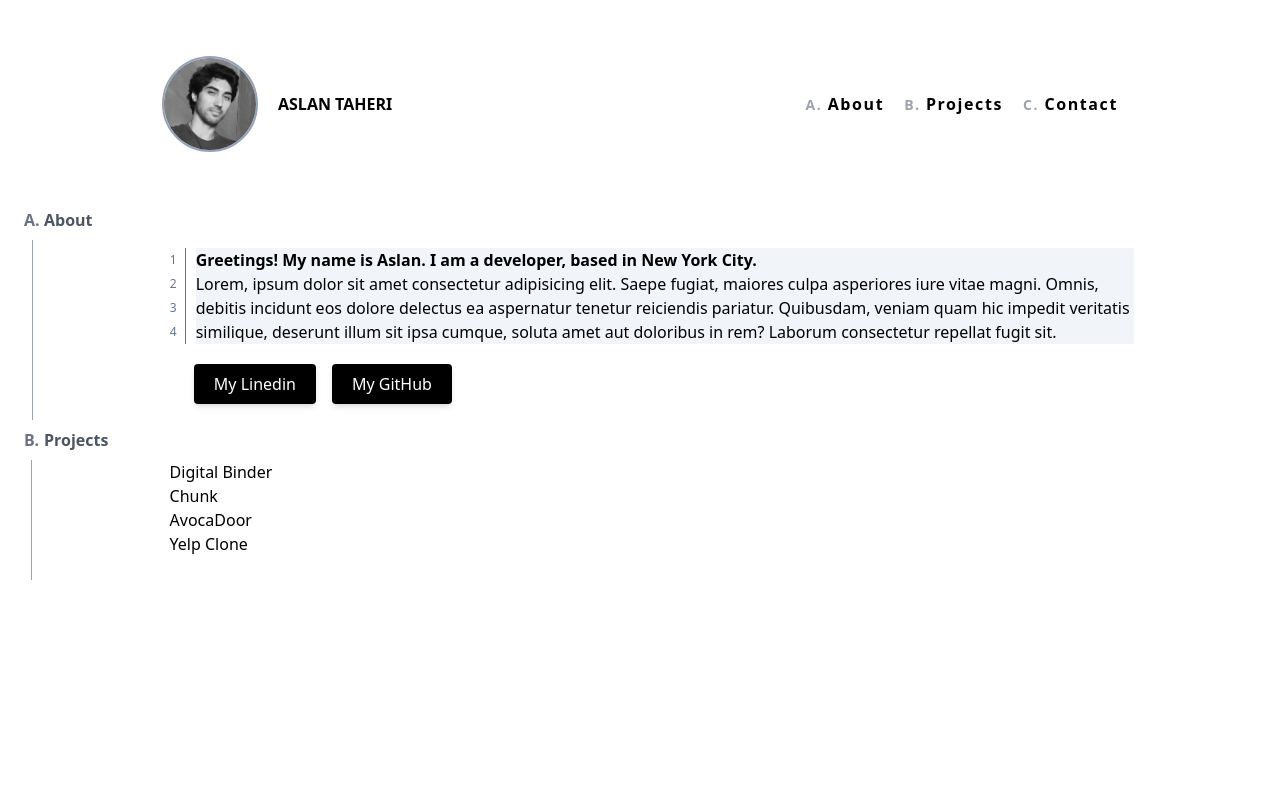
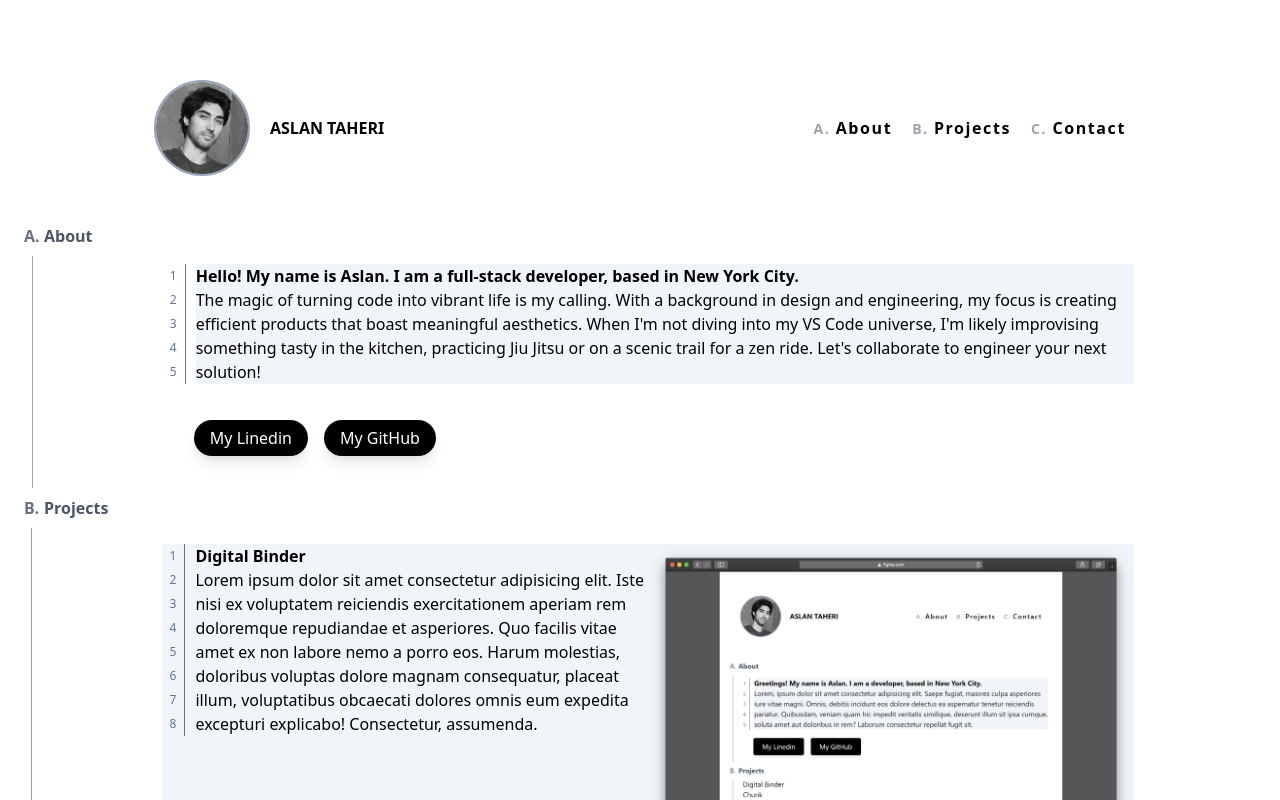
Before and after one commit to AslanTaheri/Portfolio, a React (Vite) app: page / in a window 1280 px wide. Shown: the top 800 px of the page. Built offline with nearby package versions, Linux system fonts and the light colour scheme.

Commit message:
project sections created. css grid setup.

```diff
--- a/src/App.tsx
+++ b/src/App.tsx
@@ -5,13 +5,13 @@ import AlphabeticBlock from "./components/AlphabeticBlock";
 
 const App = () => {
   return (
-    <>
+    <div className="corntainer py-8">
       <NavBar />
       <AlphabeticBlock title={["About", "Projects"]}>
         <Home />
         <Projects />
       </AlphabeticBlock>
-    </>
+    </div>
   );
 };
 
--- a/src/components/Button.tsx
+++ b/src/components/Button.tsx
@@ -1,10 +1,12 @@
 const Button = ({ label, link }) => {
   return (
-    <button
-      href=""
-      className="px-5 py-2 text-sm text-white bg-black rounded shadow-md trasnition duration-300 active:bg-slate-600 md:text-base hover:bg-slate-300 hover:text-black">
+    <a
+      target="_blank"
+      rel="noopener noreferrer"
+      href={link}
+      className="px-4 py-1.5 text-white bg-black rounded-full shadow-lg trasnition duration-300 active:bg-slate-600 md:text-base hover:bg-slate-300 hover:text-black">
       {label}
-    </button>
+    </a>
   );
 };
 
--- a/src/components/Intro.tsx
+++ b/src/components/Intro.tsx
@@ -8,22 +8,25 @@ const Intro = () => {
         <NumberedBlock>
           <div className="bg-slate-100 leading-6">
             <h2 className="font-bold">
-              Greetings! My name is Aslan. I am a developer, based in New York
-              City.
+              Hello! My name is Aslan. I am a full-stack developer, based in New
+              York City.
             </h2>
             <p className="whitespace-pre-wrap">
-              Lorem, ipsum dolor sit amet consectetur adipisicing elit. Saepe
-              fugiat, maiores culpa asperiores iure vitae magni. Omnis, debitis
-              incidunt eos dolore delectus ea aspernatur tenetur reiciendis
-              pariatur. Quibusdam, veniam quam hic impedit veritatis similique,
-              deserunt illum sit ipsa cumque, soluta amet aut doloribus in rem?
-              Laborum consectetur repellat fugit sit.
+              The magic of turning code into vibrant life is my calling. With a
+              background in design and engineering, my focus is creating
+              efficient products that boast meaningful aesthetics. When I'm not
+              diving into my VS Code universe, I'm likely improvising something
+              tasty in the kitchen, practicing Jiu Jitsu or on a scenic trail
+              for a zen ride. Let's collaborate to engineer your next solution!
             </p>
           </div>
         </NumberedBlock>
-        <div className="flex items-center ml-8 w-full space-x-4 lg:justify-start">
-          <Button label={"My Linedin"} link={""} />
-          <Button label={"My GitHub"} link={""} />
+        <div className="flex py-4 ml-8 space-x-4 lg:justify-start">
+          <Button
+            label={"My Linedin"}
+            link={"https://www.linkedin.com/in/aslantaheri/"}
+          />
+          <Button label={"My GitHub"} link={"https://github.com/AslanTaheri"} />
         </div>
       </div>
     </div>
--- a/src/components/NavBar.tsx
+++ b/src/components/NavBar.tsx
@@ -3,7 +3,7 @@ import profileImage from "../assets/images/01.jpg";
 const NavBar = () => {
   return (
     // main navbar container
-    <nav className="container relative mx-auto p-8">
+    <nav className="container mx-auto p-6">
       {/* flex container for the nav items */}
       <div className="flex flex-col items-center justify-between my-6 md:flex-row">
         {/* my logo or name comes here */}
--- /dev/null
+++ b/src/routes/Chunk.tsx
@@ -0,0 +1,17 @@
+import frame01 from "../assets/images/01 - FRAMED.png";
+import NumberedBlock from "../components/NumberedBlock";
+const Chunk = () => {
+  return (
+    <div className="bg-slate-100 leading-6">
+      <NumberedBlock>
+        <h3 className="font-bold">Chunk</h3>
+        <p className="line-clamp-3">
+          Lorem ipsum dolor sit amet consectetur adipisicing elit.
+        </p>
+      </NumberedBlock>
+      <img src={frame01} alt="" className="py-4" />
+    </div>
+  );
+};
+
+export default Chunk;
--- a/src/routes/DigitalBinder.tsx
+++ b/src/routes/DigitalBinder.tsx
@@ -1,5 +1,22 @@
+import frame01 from "../assets/images/01 - FRAMED.png";
+import NumberedBlock from "../components/NumberedBlock";
 const DigitalBinder = () => {
-  return <div>Digital Binder</div>;
+  return (
+    <div className="grid md:grid-cols-2 bg-slate-100 leading-6">
+      <NumberedBlock>
+        <h3 className="font-bold">Digital Binder</h3>
+        <p className="">
+          Lorem ipsum dolor sit amet consectetur adipisicing elit. Iste nisi ex
+          voluptatem reiciendis exercitationem aperiam rem doloremque
+          repudiandae et asperiores. Quo facilis vitae amet ex non labore nemo a
+          porro eos. Harum molestias, doloribus voluptas dolore magnam
+          consequatur, placeat illum, voluptatibus obcaecati dolores omnis eum
+          expedita excepturi explicabo! Consectetur, assumenda.
+        </p>
+      </NumberedBlock>
+      <img src={frame01} alt="" className="" />
+    </div>
+  );
 };
 
 export default DigitalBinder;
--- a/src/routes/Projects.tsx
+++ b/src/routes/Projects.tsx
@@ -1,11 +1,22 @@
+import Button from "../components/Button";
+import NumberedBlock from "../components/NumberedBlock";
+import Chunk from "./Chunk";
+import DigitalBinder from "./DigitalBinder";
+
 const Projects = () => {
   return (
-    <div className="container relative mx-auto p-8">
-      <div>
-        <h3>Digital Binder</h3>
-      </div>
-      <div>
-        <h3>Chunk</h3>
+    <div className="container mx-auto p-6 mt-6">
+      <div className="flex flex-col gap-10">
+        <div>
+          <DigitalBinder />
+        </div>
+        <div>
+          <DigitalBinder />
+          <Button label={"GitHub"} />
+        </div>
+        <div>
+          <DigitalBinder />
+        </div>
       </div>
       <div>
         <h3>AvocaDoor</h3>
```
Also changed, not shown: src/assets/images/01 - FRAMED.png (added).
